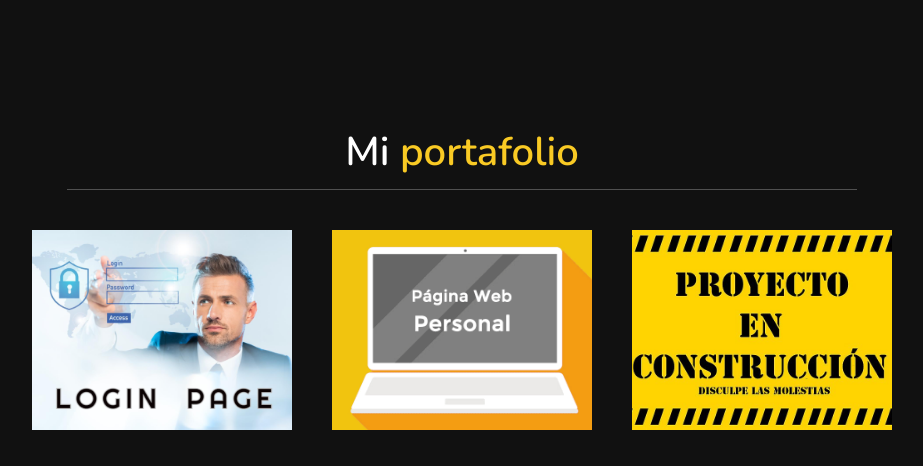
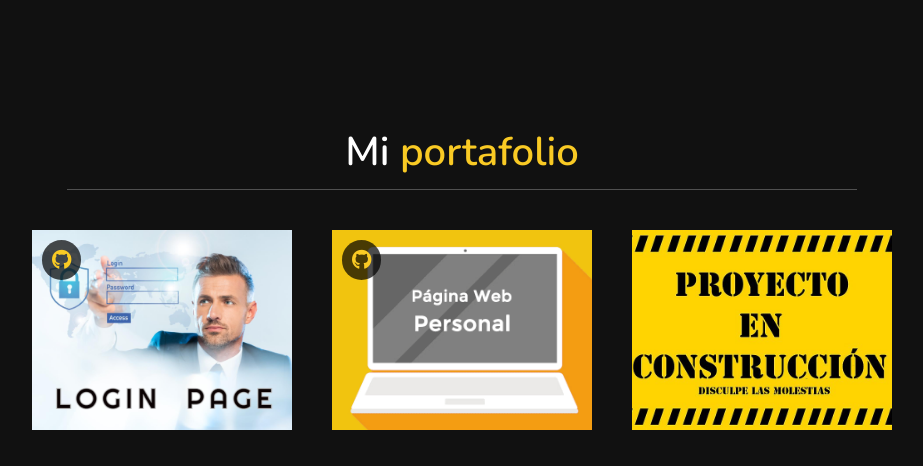
Before and after one commit to Lemos-Luciano/Portafolio, a PHP site: page / in a window 1280 px wide. Shown: the part 2295-2761 px from the top of the page, without its empty margins (353-1276 px from the left). Run offline with PHP 8.4, Linux system fonts and the light colour scheme.

Commit message:
portafolio con links a github

```diff
--- a/LoginPage/index.php
+++ b/LoginPage/index.php
@@ -39,7 +39,7 @@
         </div>
         <!-- formulario crear usuario -->
         <form action="php/registro_usuarios_be.php" method="POST" class="formulario">
-            <h2 class="crearCuenta">Crear una cuenta probando</h2>
+            <h2 class="crearCuenta">Crear una cuenta</h2>
             <p class="cuentaGratis">Crea una cuenta gratis</p>
             <input type="text" placeholder="Nombre" name="nombre_completo">
             <input type="email" placeholder="Email" name="email">
--- a/WebPersonalResponsive/css/style.css
+++ b/WebPersonalResponsive/css/style.css
@@ -3,6 +3,7 @@
 :root {
     --yellow:#f9ca24;
 }
+
 
 *{
     font-family: 'Nunito', sans-serif;
@@ -281,15 +282,36 @@ header .navbar ul li a:hover{
     margin: 2rem;
     /* overflow: hidden; */
     cursor: pointer;
+    position: relative;
 }
 .portafolio .box-container .box img{
     height: 100%;
     width: 100%;
     object-fit: cover;
+    position: absolute;
+    z-index: 1;
 }
-.portafolio .box-container .box:hover img{ /*Animacion cursor arriba*/
+.portafolio .box-container .box:hover img{
     transform: scale(1.2);
 }
+.box h3{
+    font-size: 2rem;
+}
+.icono{
+    margin: 1rem;
+    position: absolute;
+    z-index: 2;
+    color: var(--yellow);
+    padding: 1rem;
+    background:rgba(0, 0, 0, 0.7);
+    border-radius: 4rem;
+}
+.icono:hover{
+    transform: scale(1.5);
+}
+
+
+
 
 
 /* Pestaña Contacto */
--- a/WebPersonalResponsive/index.html
+++ b/WebPersonalResponsive/index.html
@@ -134,16 +134,17 @@
         <div class="box-container">
 
             <div class="box">
-                <a href="https://lemos-luciano.000webhostapp.com/index.php" target="_blank">
-                    <img src="images/LoginPage.png" alt="">
+                <a href="https://lemos-luciano.000webhostapp.com/index.php" target="_blank" class="imagen">
+                    <img src="images/LoginPage.png" alt="" >
                 </a>
+                <h3><a href="https://github.com/Lemos-Luciano/Portafolio/tree/main/WebPersonalResponsive" target="_blank"><i class="fa-brands fa-github icono"></i></a></h3>
             </div>
 
             <div class="box">
-                <a href="https://github.com/Lemos-Luciano/Portafolio/tree/main/WebPersonalResponsive" target="_blank">
+                <a href="https://lucianolemos.vercel.app/" target="_blank">
                     <img src="images/WebPersonal.png" alt="">
                 </a>
-
+                <h3><a href="https://github.com/Lemos-Luciano/Portafolio/tree/main/WebPersonalResponsive" target="_blank"><i class="fa-brands fa-github icono"></i></a></h3>
             </div>
 
             <div class="box">
```
